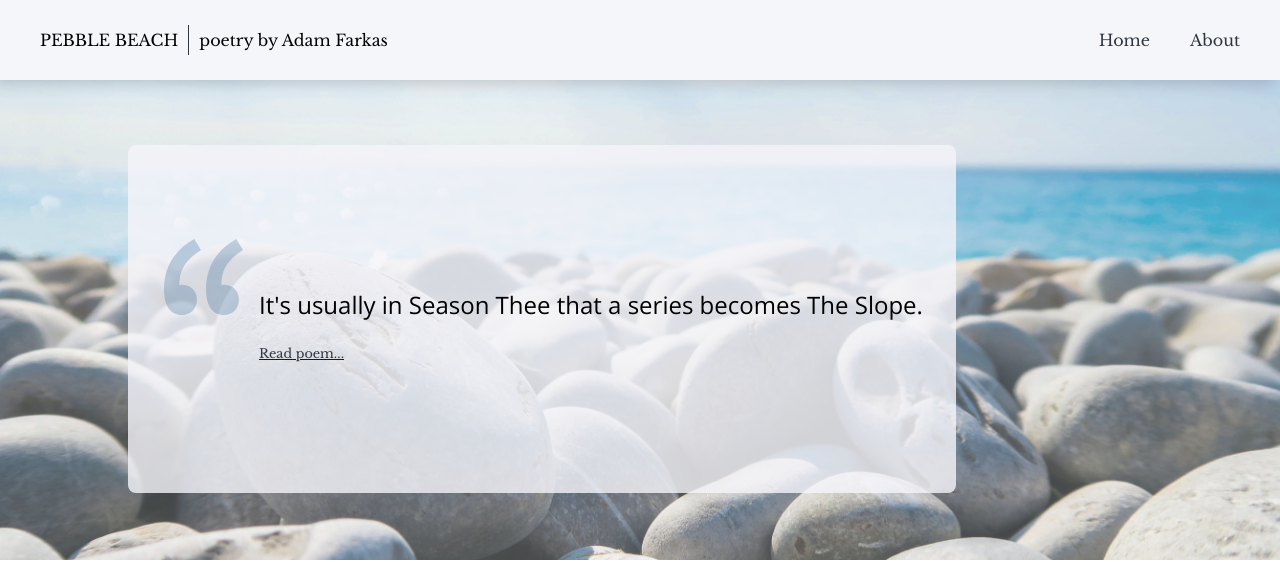
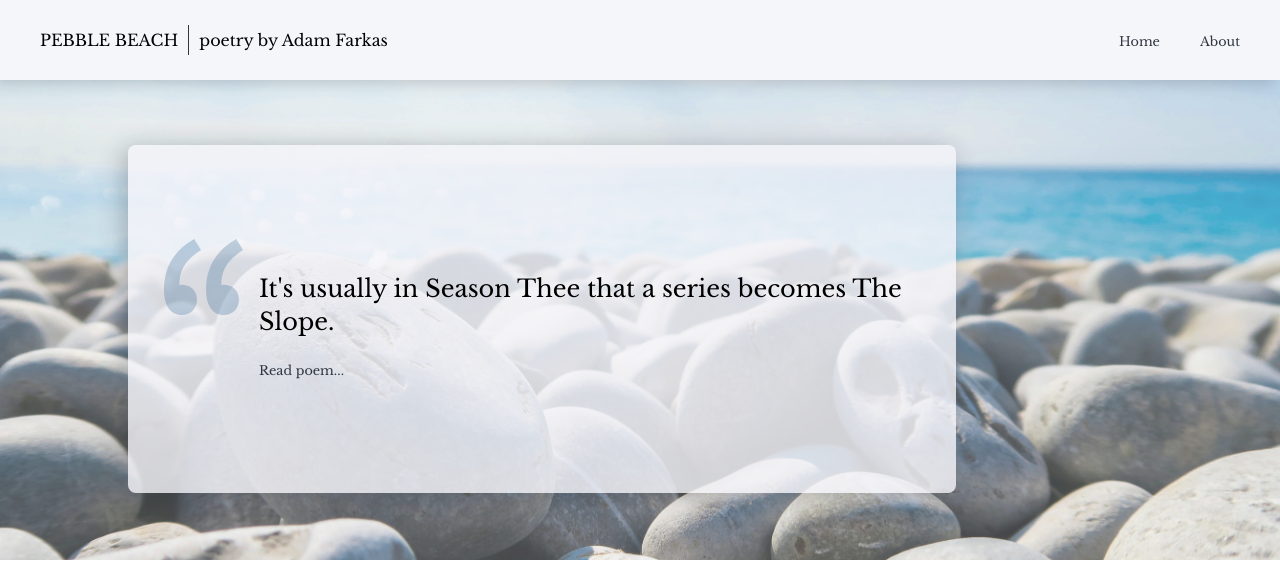
Before and after one commit to karamazov85/pebblebeach, a React (Create React App) app: page / in a window 1280 px wide. Shown: the top 562 px of the page. Built offline with nearby package versions, Linux system fonts and the light colour scheme.

Commit message:
fixed Postlist link undedline issue, other stylistic fixes

```diff
--- a/src/components/Featured.js
+++ b/src/components/Featured.js
@@ -11,7 +11,6 @@ const Featured = () => {
   return (
     <div className="featured-container">
       <div className="featured-text">
-        {/* <h1 className="featured-title">Over/under</h1> */}
         <h1 className="featured-quote-sign">
           <GoQuote />
         </h1>
--- a/src/components/PostList.js
+++ b/src/components/PostList.js
@@ -9,11 +9,12 @@ const PostList = () => {
     <div className="postlist">
       {postlist.length &&
         postlist.map((post) => {
+          console.log(post);
           return (
-            <Link className="links" to={`/post/${post.id}`}>
+            <Link className="link" to={`/post/${post.id}`}>
+              <div key={post.id} className="post-card">
                 <div
-                key={post.id}
-                className="post-card"
+                  className="post-card-background"
                   style={{
                     backgroundImage: `url(${post.imageUrl})`,
                     backgroundSize: "cover",
@@ -31,6 +32,7 @@ const PostList = () => {
                     </div>
                   </div>
                 </div>
+              </div>
             </Link>
           );
         })}
--- a/src/components/featured.css
+++ b/src/components/featured.css
@@ -28,6 +28,7 @@
   display: flex;
   align-items: center;
   background-color: rgb(245, 246, 250, 0.8);
+  box-shadow: -5px 3px 25px rgb(47, 54, 64, 0.3);
   border-radius: 8px;
   padding: 30px 30px;
 }
@@ -50,16 +51,23 @@
 }
 
 .featured-body {
-  font-family: "Open Sans", sans-serif;
+  font-family: "Libre Baskerville", serif;
   font-size: 1.5rem;
   line-height: 140%;
 }
 
-.featured-link {
+a:link,
+a:visited {
   font-family: "Libre Baskerville", serif;
   font-size: 0.8rem;
   text-decoration: none;
   color: #2f3640;
+}
+
+a:hover,
+a:active {
+  text-decoration: none;
+  cursor: pointer;
 }
 
 @media only screen and (max-width: 870px) {
--- a/src/components/postlist.css
+++ b/src/components/postlist.css
@@ -14,7 +14,12 @@
   text-align: left;
   font-family: "Raleway";
   overflow: hidden;
-  background-color: rgb(245, 246, 250);
+  /* background-color: rgb(245, 246, 250); */
+}
+
+.post-card-background {
+  width: 100%;
+  height: 100%;
 }
 
 .post-card-text-container {
@@ -57,7 +62,10 @@
   border-left: 2px solid rgb(47, 54, 64, 0.2);
 }
 
-.links {
+.link:link,
+.link:visited,
+.link:hover,
+.link:active {
   text-decoration: none;
   color: #2f3640;
 }
--- a/src/pages/about.css
+++ b/src/pages/about.css
@@ -15,6 +15,7 @@
   align-items: flex-start;
   justify-content: center;
   background-color: rgb(245, 246, 250, 0.8);
+  box-shadow: -5px 3px 25px rgb(47, 54, 64, 0.3);
   border-radius: 8px;
   padding: 50px 50px;
   margin-left: 10%;
--- a/src/pages/post.css
+++ b/src/pages/post.css
@@ -1,6 +1,6 @@
 .post {
   width: 90%;
-  min-height: 90vh;
+  min-height: 70vh;
   padding-top: 60px;
   padding-bottom: 40px;
   padding-left: 40px;
```
Lines whose indentation alone changed are shown as unchanged.
